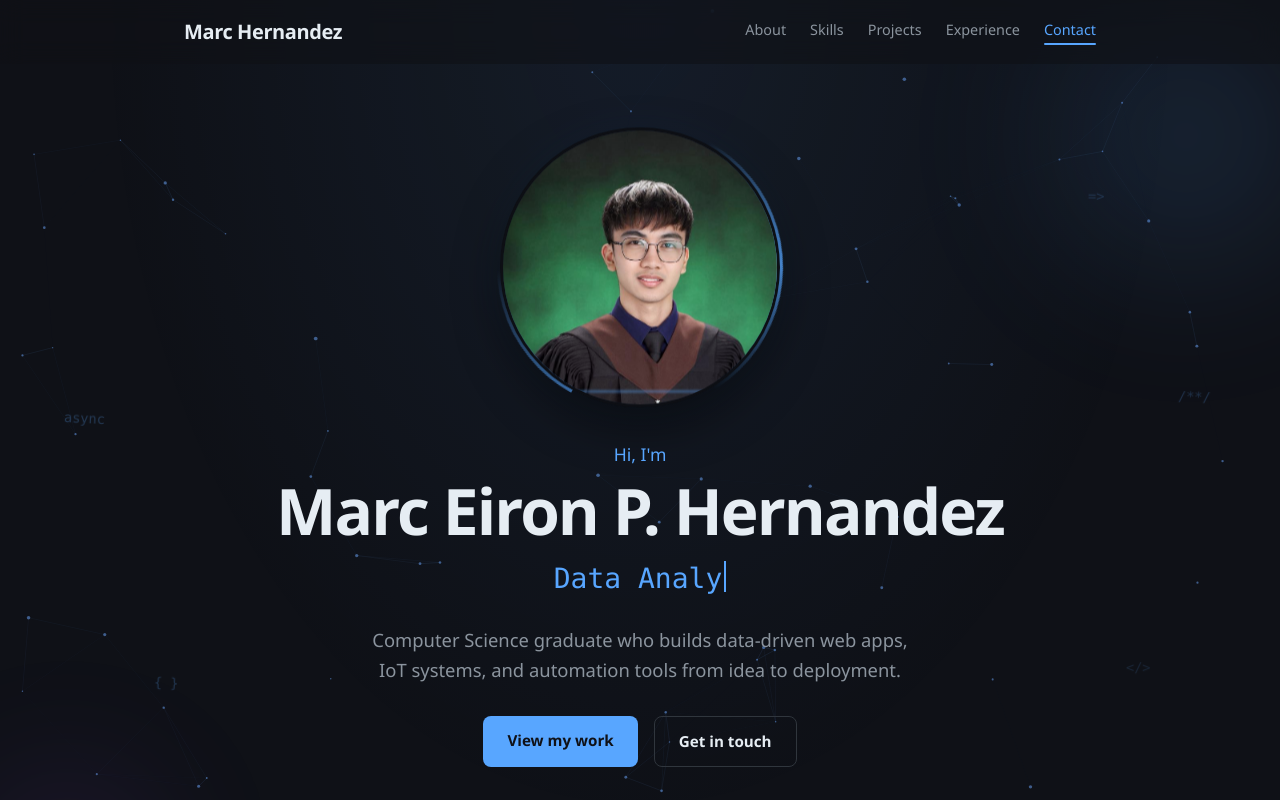
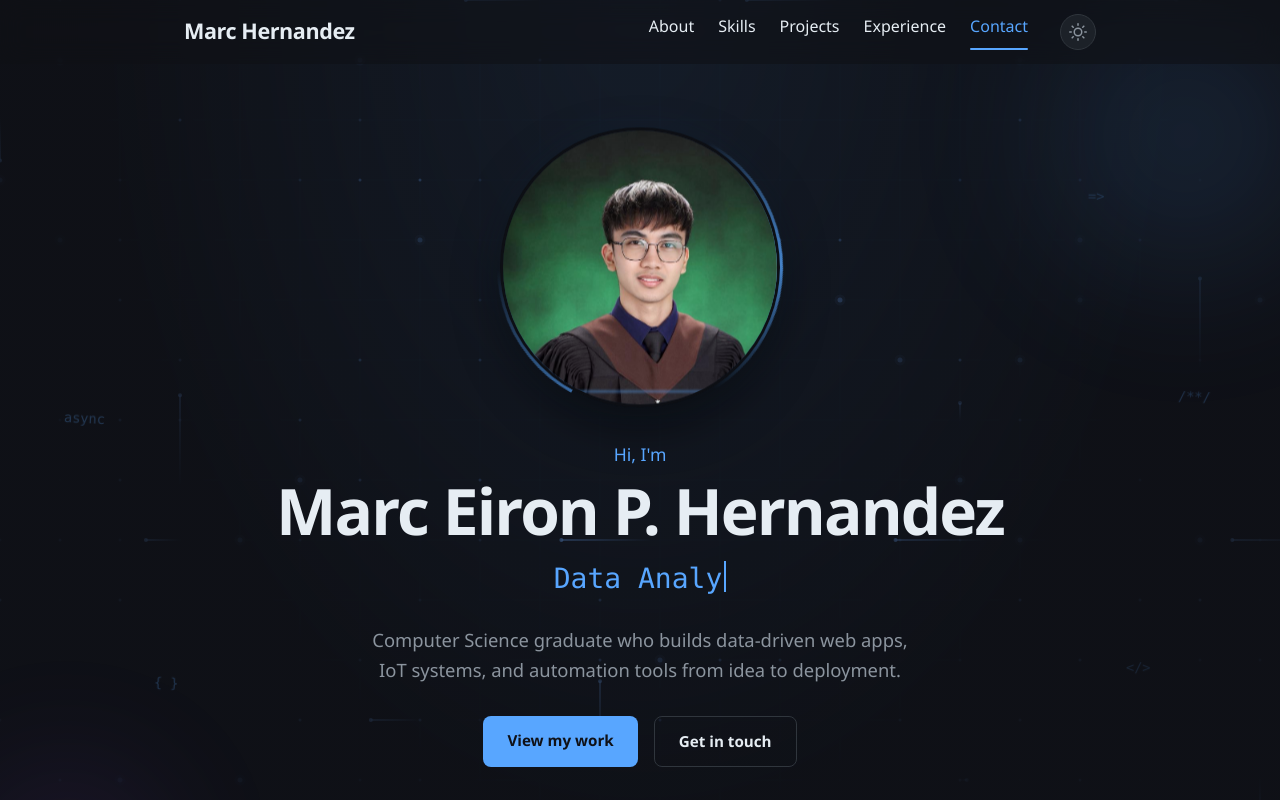
Before and after one commit to marc-eiron/Marc-Eiron-Hernandez-Portfolio, a React (Create React App) app: page / in a window 1280 px wide. Shown: the top 800 px of the page. Built offline with nearby package versions, Linux system fonts and the light colour scheme.

Commit message:
added light and dark mode

```diff
--- a/public/index.html
+++ b/public/index.html
@@ -25,6 +25,9 @@
       Learn how to configure a non-root public URL by running `npm run build`.
     -->
     <title>Marc Eiron Hernandez | Software Engineer & Web Developer</title>
+    <script>
+      try{var t=localStorage.getItem('theme');if(t==='light')document.documentElement.setAttribute('data-theme','light')}catch(e){}
+    </script>
   </head>
   <body>
     <noscript>You need to enable JavaScript to run this app.</noscript>
--- a/src/App.css
+++ b/src/App.css
@@ -7,12 +7,96 @@
   --color-text-muted: #8b949e;
   --color-accent: #58a6ff;
   --color-accent-hover: #79b8ff;
+  --color-shadow: rgba(0, 0, 0, 0.25);
+  --color-particle-rgb: 110, 168, 254;
+  --grid-line-opacity: 0.06;
+  --grid-node-opacity: 0.35;
+  --grid-pulse-opacity: 0.7;
+  --color-header-bg: rgba(15, 17, 23, 0.6);
+  --color-header-bg-scrolled: rgba(15, 17, 23, 0.9);
+  --color-glow: rgba(88, 166, 255, 0.08);
+  --color-surface-alpha: rgba(28, 33, 40, 0.7);
+  --color-bg-translucent: rgba(15, 17, 23, 0.85);
+  --color-section-alt: rgba(22, 27, 34, 0.88);
   --font-sans: 'Segoe UI', system-ui, -apple-system, sans-serif;
   --font-mono: 'Cascadia Code', 'Fira Code', Consolas, monospace;
   --max-width: 960px;
   --header-height: 64px;
 }
 
+:root[data-theme="light"] {
+  --color-bg: #f8f9fc;
+  --color-bg-alt: #ffffff;
+  --color-surface: #ffffff;
+  --color-border: #d8dee4;
+  --color-text: #1f2328;
+  --color-text-muted: #57606a;
+  --color-accent: #0969da;
+  --color-accent-hover: #0550ae;
+  --color-shadow: rgba(31, 35, 40, 0.12);
+  --color-particle-rgb: 9, 105, 218;
+  --grid-line-opacity: 0.1;
+  --grid-node-opacity: 0.5;
+  --grid-pulse-opacity: 0.8;
+  --color-header-bg: rgba(248, 249, 252, 0.7);
+  --color-header-bg-scrolled: rgba(248, 249, 252, 0.95);
+  --color-glow: rgba(9, 105, 218, 0.06);
+  --color-surface-alpha: rgba(255, 255, 255, 0.85);
+  --color-bg-translucent: rgba(248, 249, 252, 0.85);
+  --color-section-alt: rgba(243, 244, 248, 0.9);
+}
+
+[data-theme="light"] .hero-blob-1 {
+  background: radial-gradient(circle, rgba(9, 105, 218, 0.3), transparent 70%);
+}
+
+[data-theme="light"] .hero-blob-2 {
+  background: radial-gradient(circle, rgba(130, 80, 220, 0.25), transparent 70%);
+}
+
+[data-theme="light"] .hero-photo {
+  box-shadow: 0 18px 44px rgba(31, 35, 40, 0.18);
+}
+
+[data-theme="light"] .btn::before {
+  background: linear-gradient(120deg, transparent, rgba(255, 255, 255, 0.5), transparent);
+}
+
+[data-theme="light"] .skill-tag:hover {
+  background: rgba(9, 105, 218, 0.08);
+}
+
+[data-theme="light"] .project-tech li {
+  background: rgba(9, 105, 218, 0.1);
+}
+
+[data-theme="light"] .project-card-spot {
+  background: radial-gradient(circle at var(--spot-x) var(--spot-y),
+      rgba(9, 105, 218, 0.1),
+      transparent 55%);
+}
+
+[data-theme="light"] .contact-card::before {
+  background: radial-gradient(circle at 0% 0%, rgba(9, 105, 218, 0.08), transparent 60%);
+}
+
+[data-theme="light"] .contact-glow {
+  background: radial-gradient(ellipse at center, rgba(9, 105, 218, 0.06) 0%, transparent 65%);
+}
+
+[data-theme="light"] .resume-card {
+  background: linear-gradient(135deg, rgba(9, 105, 218, 0.06), rgba(130, 80, 220, 0.05));
+  border-color: rgba(9, 105, 218, 0.25);
+}
+
+[data-theme="light"] .resume-card::before {
+  background: radial-gradient(circle at 10% 20%, rgba(9, 105, 218, 0.1), transparent 55%);
+}
+
+[data-theme="light"] .modal-overlay {
+  background: rgba(31, 35, 40, 0.35);
+}
+
 *,
 *::before,
 *::after {
@@ -22,18 +106,20 @@
 html {
   scroll-behavior: smooth;
   scroll-padding-top: var(--header-height);
+  background-color: var(--color-bg);
 }
 
 body {
   margin: 0;
   font-family: var(--font-sans);
-  background-color: var(--color-bg);
   color: var(--color-text);
   line-height: 1.6;
   -webkit-font-smoothing: antialiased;
 }
 
 .App {
+  position: relative;
+  z-index: 1;
   min-height: 100vh;
   overflow-x: hidden;
 }
@@ -45,12 +131,6 @@ body {
   height: 100vh;
   z-index: 0;
   pointer-events: none;
-}
-
-.App>main,
-.App>.footer {
-  position: relative;
-  z-index: 1;
 }
 
 /* Scroll progress bar */
@@ -129,7 +209,7 @@ body {
   left: 0;
   right: 0;
   height: var(--header-height);
-  background: rgba(15, 17, 23, 0.6);
+  background: var(--color-header-bg);
   backdrop-filter: blur(12px);
   border-bottom: 1px solid transparent;
   z-index: 100;
@@ -137,9 +217,9 @@ body {
 }
 
 .header.is-scrolled {
-  background: rgba(15, 17, 23, 0.9);
+  background: var(--color-header-bg-scrolled);
   border-bottom-color: var(--color-border);
-  box-shadow: 0 8px 24px rgba(0, 0, 0, 0.25);
+  box-shadow: 0 8px 24px var(--color-shadow);
 }
 
 .header-inner {
@@ -150,7 +230,7 @@ body {
 }
 
 .logo {
-  font-size: 1.25rem;
+  font-size: 1.35rem;
   font-weight: 700;
   color: var(--color-text);
   text-decoration: none;
@@ -171,9 +251,10 @@ body {
 
 .nav-link {
   position: relative;
-  color: var(--color-text-muted);
+  color: var(--color-text);
   text-decoration: none;
-  font-size: 0.9rem;
+  font-size: 1rem;
+  font-weight: 500;
   padding-bottom: 4px;
   transition: color 0.2s;
 }
@@ -203,13 +284,35 @@ body {
   color: var(--color-accent);
 }
 
+/* Theme toggle */
+.theme-toggle {
+  display: flex;
+  align-items: center;
+  justify-content: center;
+  width: 36px;
+  height: 36px;
+  border-radius: 50%;
+  border: 1px solid var(--color-border);
+  background: var(--color-surface);
+  color: var(--color-text-muted);
+  cursor: pointer;
+  margin-left: 0.5rem;
+  transition: color 0.2s, border-color 0.2s, background 0.2s, transform 0.2s;
+}
+
+.theme-toggle:hover {
+  color: var(--color-accent);
+  border-color: var(--color-accent);
+  transform: rotate(15deg);
+}
+
 /* Hero */
 .hero {
   min-height: 100vh;
   display: flex;
   align-items: center;
   padding-top: var(--header-height);
-  background: radial-gradient(ellipse at 50% 0%, rgba(88, 166, 255, 0.08) 0%, transparent 60%);
+  background: radial-gradient(ellipse at 50% 0%, var(--color-glow) 0%, var(--color-bg-translucent) 60%);
   position: relative;
   overflow: hidden;
 }
@@ -440,7 +543,7 @@ body {
   align-items: center;
   gap: 0.3rem;
   padding: 1.2rem 2rem;
-  background: rgba(28, 33, 40, 0.7);
+  background: var(--color-surface-alpha);
   border: 1px solid var(--color-border);
   border-radius: 12px;
   backdrop-filter: blur(8px);
@@ -609,10 +712,11 @@ body {
 /* Sections */
 .section {
   padding: 5rem 0;
+  background: var(--color-bg-translucent);
 }
 
 .section-alt {
-  background: rgba(22, 27, 34, 0.88);
+  background: var(--color-section-alt);
 }
 
 .section-title {
@@ -1167,6 +1271,7 @@ a.contact-card:hover .contact-card-icon {
   padding: 2rem 0;
   border-top: 1px solid var(--color-border);
   text-align: center;
+  background: var(--color-bg-translucent);
 }
 
 .footer p {
@@ -1212,7 +1317,7 @@ a.contact-card:hover .contact-card-icon {
   }
 
   .nav-link {
-    font-size: 0.8rem;
+    font-size: 0.85rem;
   }
 
   .section {
@@ -1239,7 +1344,7 @@ a.contact-card:hover .contact-card-icon {
 .modal-overlay {
   position: fixed;
   inset: 0;
-  background: rgba(6, 8, 12, 0.72);
+  background: rgba(6, 8, 12, 0.55);
   backdrop-filter: blur(4px);
   display: flex;
   align-items: center;
@@ -1531,6 +1636,7 @@ a.contact-card:hover .contact-card-icon {
   .modal-overlay,
   .modal-panel,
   .modal-close,
+  .theme-toggle,
   .hero-photo,
   .hero-photo-frame,
   .hero-photo-frame::before,
--- a/src/App.js
+++ b/src/App.js
@@ -14,8 +14,9 @@ import { portfolio } from './data/portfolioData';
 
 function App() {
   return (
+    <>
+      <BackgroundFX />
       <div className="App">
-      <BackgroundFX />
         <ScrollProgress />
         <Header name={portfolio.shortName} />
         <main>
@@ -38,6 +39,7 @@ function App() {
         <Footer name={portfolio.name} />
         <BackToTop />
       </div>
+    </>
   );
 }
 
--- a/src/components/BackgroundFX.js
+++ b/src/components/BackgroundFX.js
@@ -1,8 +1,8 @@
 import { useEffect, useRef } from 'react';
 
-const MAX_PARTICLES = 85;
-const LINK_DISTANCE = 130;
-const RGB = '110, 168, 254';
+const CELL = 60;
+const PULSE_COUNT = 18;
+const PULSE_SPEED = 0.6;
 
 function BackgroundFX() {
   const canvasRef = useRef(null);
@@ -17,19 +17,65 @@ function BackgroundFX() {
 
     let width = 0;
     let height = 0;
-    let particles = [];
+    let cols = 0;
+    let rows = 0;
+    let nodes = [];
+    let pulses = [];
     let animationId = null;
     let visible = !document.hidden;
 
-    function buildParticles() {
-      const count = Math.min(MAX_PARTICLES, Math.round((width * height) / 16000));
-      particles = Array.from({ length: count }, () => ({
-        x: Math.random() * width,
-        y: Math.random() * height,
-        vx: (Math.random() - 0.5) * 0.18,
-        vy: (Math.random() - 0.5) * 0.18,
-        r: Math.random() * 1.3 + 0.6,
-      }));
+    function getThemeVars() {
+      const style = getComputedStyle(document.documentElement);
+      return {
+        rgb: style.getPropertyValue('--color-particle-rgb').trim() || '110, 168, 254',
+        gridOpacity: parseFloat(style.getPropertyValue('--grid-line-opacity')) || 0.06,
+        nodeOpacity: parseFloat(style.getPropertyValue('--grid-node-opacity')) || 0.35,
+        pulseOpacity: parseFloat(style.getPropertyValue('--grid-pulse-opacity')) || 0.7,
+      };
+    }
+
+    let tv = getThemeVars();
+
+    function buildGrid() {
+      cols = Math.ceil(width / CELL) + 1;
+      rows = Math.ceil(height / CELL) + 1;
+      nodes = [];
+      for (let r = 0; r < rows; r++) {
+        for (let c = 0; c < cols; c++) {
+          if (Math.random() < 0.3) {
+            nodes.push({
+              x: c * CELL,
+              y: r * CELL,
+              pulse: Math.random() * Math.PI * 2,
+              size: Math.random() < 0.15 ? 2.5 : 1.5,
+            });
+          }
+        }
+      }
+      buildPulses();
+    }
+
+    function buildPulses() {
+      pulses = [];
+      for (let i = 0; i < PULSE_COUNT; i++) {
+        pulses.push(newPulse());
+      }
+    }
+
+    function newPulse() {
+      const horizontal = Math.random() < 0.5;
+      const row = Math.floor(Math.random() * rows);
+      const col = Math.floor(Math.random() * cols);
+      return {
+        x: col * CELL,
+        y: row * CELL,
+        horizontal,
+        dir: Math.random() < 0.5 ? 1 : -1,
+        length: CELL * (2 + Math.floor(Math.random() * 3)),
+        progress: 0,
+        speed: PULSE_SPEED + Math.random() * 0.4,
+        life: 1,
+      };
     }
 
     function resize() {
@@ -41,41 +87,90 @@ function BackgroundFX() {
       canvas.style.width = `${width}px`;
       canvas.style.height = `${height}px`;
       ctx.setTransform(dpr, 0, 0, dpr, 0, 0);
-      buildParticles();
+      buildGrid();
     }
+
+    let time = 0;
 
     function render() {
       ctx.clearRect(0, 0, width, height);
+      time += 0.016;
 
-      for (const p of particles) {
-        if (!prefersReducedMotion) {
-          p.x += p.vx;
-          p.y += p.vy;
-          if (p.x < 0 || p.x > width) p.vx *= -1;
-          if (p.y < 0 || p.y > height) p.vy *= -1;
-        }
+      const { rgb, gridOpacity, nodeOpacity, pulseOpacity } = tv;
 
+      ctx.strokeStyle = `rgba(${rgb}, ${gridOpacity})`;
+      ctx.lineWidth = 0.5;
+      for (let c = 0; c <= cols; c++) {
+        const x = c * CELL;
         ctx.beginPath();
-        ctx.arc(p.x, p.y, p.r, 0, Math.PI * 2);
-        ctx.fillStyle = `rgba(${RGB}, 0.5)`;
-        ctx.fill();
+        ctx.moveTo(x, 0);
+        ctx.lineTo(x, height);
+        ctx.stroke();
+      }
+      for (let r = 0; r <= rows; r++) {
+        const y = r * CELL;
+        ctx.beginPath();
+        ctx.moveTo(0, y);
+        ctx.lineTo(width, y);
+        ctx.stroke();
       }
 
-      for (let i = 0; i < particles.length; i++) {
-        for (let j = i + 1; j < particles.length; j++) {
-          const a = particles[i];
-          const b = particles[j];
-          const dx = a.x - b.x;
-          const dy = a.y - b.y;
-          const dist = Math.sqrt(dx * dx + dy * dy);
-          if (dist < LINK_DISTANCE) {
-            ctx.beginPath();
-            ctx.moveTo(a.x, a.y);
-            ctx.lineTo(b.x, b.y);
-            ctx.strokeStyle = `rgba(${RGB}, ${0.1 * (1 - dist / LINK_DISTANCE)})`;
-            ctx.lineWidth = 1;
-            ctx.stroke();
+      for (const node of nodes) {
+        const glow = 0.5 + 0.5 * Math.sin(node.pulse + time * 1.2);
+        const alpha = nodeOpacity * (0.4 + 0.6 * glow);
+        ctx.beginPath();
+        ctx.arc(node.x, node.y, node.size, 0, Math.PI * 2);
+        ctx.fillStyle = `rgba(${rgb}, ${alpha})`;
+        ctx.fill();
+
+        if (node.size > 2) {
+          ctx.beginPath();
+          ctx.arc(node.x, node.y, node.size + 3, 0, Math.PI * 2);
+          ctx.fillStyle = `rgba(${rgb}, ${alpha * 0.2})`;
+          ctx.fill();
+        }
+      }
+
+      if (!prefersReducedMotion) {
+        for (let i = 0; i < pulses.length; i++) {
+          const p = pulses[i];
+          p.progress += p.speed;
+
+          if (p.progress > p.length) {
+            pulses[i] = newPulse();
+            continue;
           }
+
+          const ratio = p.progress / p.length;
+          const fade = ratio < 0.2 ? ratio / 0.2 : ratio > 0.8 ? (1 - ratio) / 0.2 : 1;
+          const headPos = p.progress;
+          const tailPos = Math.max(0, p.progress - CELL * 1.5);
+
+          let x1, y1, x2, y2;
+          if (p.horizontal) {
+            x1 = p.x + tailPos * p.dir;
+            x2 = p.x + headPos * p.dir;
+            y1 = y2 = p.y;
+          } else {
+            y1 = p.y + tailPos * p.dir;
+            y2 = p.y + headPos * p.dir;
+            x1 = x2 = p.x;
+          }
+
+          const grad = ctx.createLinearGradient(x1, y1, x2, y2);
+          grad.addColorStop(0, `rgba(${rgb}, 0)`);
+          grad.addColorStop(1, `rgba(${rgb}, ${pulseOpacity * fade})`);
+          ctx.beginPath();
+          ctx.moveTo(x1, y1);
+          ctx.lineTo(x2, y2);
+          ctx.strokeStyle = grad;
+          ctx.lineWidth = 1.5;
+          ctx.stroke();
+
+          ctx.beginPath();
+          ctx.arc(x2, y2, 2, 0, Math.PI * 2);
+          ctx.fillStyle = `rgba(${rgb}, ${pulseOpacity * fade})`;
+          ctx.fill();
         }
       }
     }
@@ -119,6 +214,14 @@ function BackgroundFX() {
       }
     }
 
+    const themeObserver = new MutationObserver(() => {
+      tv = getThemeVars();
+    });
+    themeObserver.observe(document.documentElement, {
+      attributes: true,
+      attributeFilter: ['data-theme'],
+    });
+
     resize();
     tick();
 
@@ -128,6 +231,7 @@ function BackgroundFX() {
 
     return () => {
       stop();
+      themeObserver.disconnect();
       window.removeEventListener('resize', handleResize);
       document.removeEventListener('visibilitychange', handleVisibility);
       reduceMotionQuery.removeEventListener('change', handleMotionChange);
--- a/src/components/Header.js
+++ b/src/components/Header.js
@@ -1,4 +1,5 @@
 import { useEffect, useState } from 'react';
+import ThemeToggle from './ThemeToggle';
 
 const navLinks = [
   { href: '#about', label: 'About' },
@@ -76,6 +77,7 @@ function Header({ name }) {
               {link.label}
             </a>
           ))}
+          <ThemeToggle />
         </nav>
       </div>
     </header>
--- /dev/null
+++ b/src/components/ThemeToggle.js
@@ -0,0 +1,50 @@
+import { useEffect, useState } from 'react';
+
+function getInitialTheme() {
+  try {
+    const stored = localStorage.getItem('theme');
+    if (stored === 'light' || stored === 'dark') return stored;
+  } catch {}
+  return 'dark';
+}
+
+function ThemeToggle() {
+  const [theme, setTheme] = useState(getInitialTheme);
+
+  useEffect(() => {
+    document.documentElement.setAttribute('data-theme', theme);
+    try { localStorage.setItem('theme', theme); } catch {}
+  }, [theme]);
+
+  const toggle = () => setTheme((t) => (t === 'dark' ? 'light' : 'dark'));
+  const isLight = theme === 'light';
+
+  return (
+    <button
+      className="theme-toggle"
+      onClick={toggle}
+      aria-label={`Switch to ${isLight ? 'dark' : 'light'} mode`}
+      title={`Switch to ${isLight ? 'dark' : 'light'} mode`}
+    >
+      {isLight ? (
+        <svg width="18" height="18" viewBox="0 0 24 24" fill="none" stroke="currentColor" strokeWidth="2" strokeLinecap="round" strokeLinejoin="round">
+          <path d="M21 12.79A9 9 0 1 1 11.21 3 7 7 0 0 0 21 12.79z" />
+        </svg>
+      ) : (
+        <svg width="18" height="18" viewBox="0 0 24 24" fill="none" stroke="currentColor" strokeWidth="2" strokeLinecap="round" strokeLinejoin="round">
+          <circle cx="12" cy="12" r="5" />
+          <line x1="12" y1="1" x2="12" y2="3" />
+          <line x1="12" y1="21" x2="12" y2="23" />
+          <line x1="4.22" y1="4.22" x2="5.64" y2="5.64" />
+          <line x1="18.36" y1="18.36" x2="19.78" y2="19.78" />
+          <line x1="1" y1="12" x2="3" y2="12" />
+          <line x1="21" y1="12" x2="23" y2="12" />
+          <line x1="4.22" y1="19.78" x2="5.64" y2="18.36" />
+          <line x1="18.36" y1="5.64" x2="19.78" y2="4.22" />
+        </svg>
+      )}
+    </button>
+  );
+}
+
+export default ThemeToggle;
```
Also changed, not shown: 1 other file (tests, documents, lock files or other folders). Lines whose indentation alone changed are shown as unchanged.
